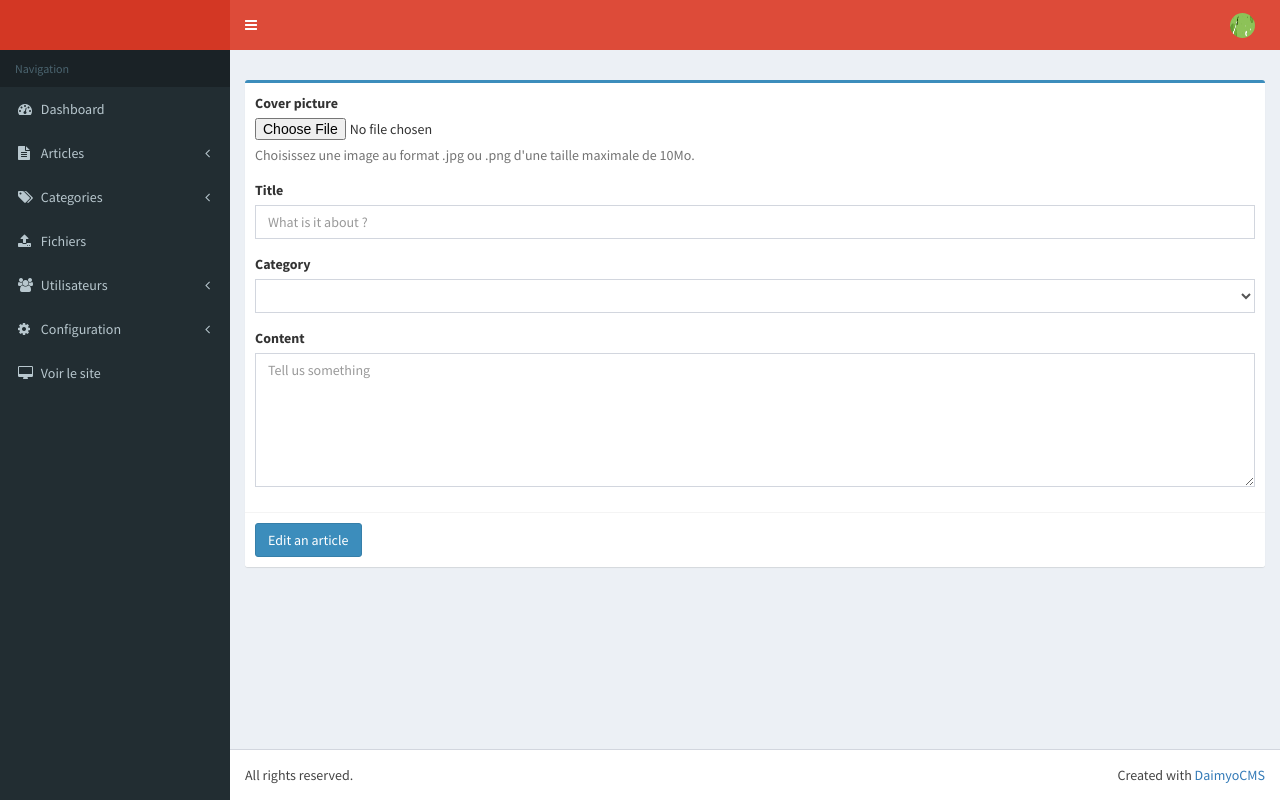
After one commit to sundowndev/VulcanoPHP, a PHP site: template app/Resources/views/admin/edit_article.html.twig in a window 1280 px wide. The commit adds this page. Run offline with PHP 8.4, Linux system fonts and the light colour scheme; the template is opened without the code that fills it, so the values that code supplies are empty; some libraries are stand-ins or nearby versions.

Commit message:
update admin models & template

```diff
--- a/app/Resources/models/admin/login.php
+++ b/app/Resources/models/admin/login.php
@@ -20,7 +20,11 @@ if($app->getModule('Session\Session')->r('auth') === true){
             $app->getModule('Session\Session')->w('username', $target['username']);
             $app->getModule('Session\Session')->setCSRF();
 
-            $app->redirect($app->config['paths']['admin'].'/dashboard');
+            if(!empty($_GET['redirect'])){
+                $app->redirect($_GET['redirect']);
+            }else{
+                $app->redirect($app->config['paths']['admin'].'/dashboard');
+            }
         }else{
             $app->getModule('Session\Advert')->setAdvert('error', 'Bad username or password');
         }
--- a/app/Resources/routers/admin.php
+++ b/app/Resources/routers/admin.php
@@ -6,7 +6,9 @@ $app->before('GET|POST|PUT|DELETE|OPTIONS|PATCH|HEAD', '/.*', function() use ($a
     if($app->getModule('Session\Session')->r('auth') === false){
         $app->getModule('Session\Advert')->setAdvert('error', 'Connectez vous pour accèder à cette page');
 
-        $app->redirect($app->config['paths']['admin']);
+        $url = $app->getURI();
+
+        $app->redirect($app->config['paths']['admin'].'?redirect='.$url);
     }
 
     $app->set404(function () use ($app) {
--- /dev/null
+++ b/app/Resources/views/admin/edit_article.html.twig
@@ -0,0 +1,45 @@
+{% extends 'admin/layout.html.twig' %}
+
+{% block body %}
+<div class="row">
+    <div class="col-md-12">
+          <div class="box box-primary">
+            <!-- /.box-header -->
+            <!-- form start -->
+            <form role="form" action="" method="post">
+              <div class="box-body">
+                <div class="form-group">
+                  <label for="cover">Cover picture</label>
+                  <input type="file" id="cover">
+
+                  <p class="help-block">Choisissez une image au format .jpg ou .png d'une taille maximale de 10Mo.</p>
+                </div>
+                <div class="form-group">
+                  <label for="title">Title</label>
+                  <input type="text" name="title" class="form-control" id="title" placeholder="What is it about ?" value="{{ article.title }}">
+                </div>
+                <div class="form-group">
+                  <label for="category">Category</label>
+                    <select class="form-control" name="category" id="category">
+                        <option disabled="">Select a category</option>
+                        {% for category in categories %}
+                        <option value="{{ category.id }}" {% if category.id == article.category_id %}selected=""{% endif %}>{{ category.name }}</option>
+                        {% endfor %}
+                    </select>
+                </div>
+                <div class="form-group">
+                  <label for="content">Content</label>
+                    <textarea class="form-control" id="content" name="content" placeholder="Tell us something" rows="6">{{ article.content }}</textarea>
+                </div>
+              </div>
+              <!-- /.box-body -->
+
+              <div class="box-footer">
+                <button type="submit" class="btn btn-primary">Edit an article</button>
+              </div>
+            </form>
+          </div>
+          <!-- /.box -->
+        </div>
+</div>
+{% endblock %}
--- a/app/Resources/views/admin/manage_articles.html.twig
+++ b/app/Resources/views/admin/manage_articles.html.twig
@@ -20,7 +20,7 @@
                 <tr role="row" class="even">
                   <td>{{ article.id }}</td>
                   <td><a href="{{ paths.admin }}/manage/article/{{ article.hash_id }}">{{ article.title }}</a></td>
-                  <td><a href="{{ paths.admin }}/manager/user/{{ article.author }}">{{ article.author }}</a></td>
+                  <td><a href="{{ paths.admin }}/manage/user/{{ article.author }}">{{ article.author }}</a></td>
                   <td>{{ article.content|slice(0,80) }}</td>
                   <td>{{ article.publishDate|date('d/m/Y') }} at {{ article.publishDate|date('h:m') }}</td>
                   <td><a href="{{ paths.admin }}/manage/article/{{ article.hash_id }}" class="btn btn-primary btn-xs"><i class="fa fa-pencil-square-o"></i> Edit</a> <a href="{{ paths.admin }}/delete/article/{{ article.hash_id }}/{{ session.csrf }}" class="btn btn-danger btn-xs"><i class="fa fa-trash-o"></i> Delete</a></td>
--- a/app/Resources/views/admin/settings.html.twig
+++ b/app/Resources/views/admin/settings.html.twig
@@ -13,7 +13,7 @@
               <div class="box-body">
                 <div class="form-group">
                   <label for="username">Nom d'utilisateur</label>
-                  <input type="text" name="username" class="form-control" id="username" placeholder="Entrez un nom d'utilisateur">
+                  <input type="text" name="username" class="form-control" id="username" placeholder="Entrez un nom d'utilisateur" value="{{ session.username }}">
                 </div>
                 <div class="form-group">
                   <label for="InputFile1">Avatar</label>
```
Also changed, not shown: app/Resources/views/admin/login.html.twig (+0 -11 lines), app/Resources/models/admin/edit_article.php (added).
